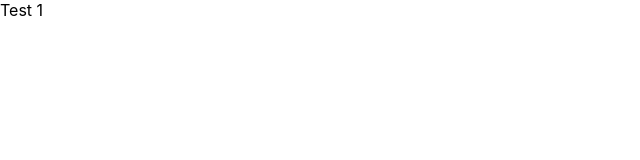
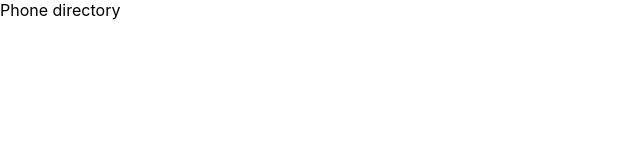
Before and after one commit to harshanabatagalla/telephone-directory, a React (Create React App) app: page / in a window 1280 px wide. Shown: the top 160 px of the page, without its empty margins (0-640 px from the left). Built offline with nearby package versions, Linux system fonts and the light colour scheme.

Commit message:
name displayed

```diff
--- a/src/App.js
+++ b/src/App.js
@@ -3,7 +3,7 @@ import React from 'react';
 function App() {
   return (
     <div>
-      Test 1
+      Phone directory
     </div>
   );
 }
```
